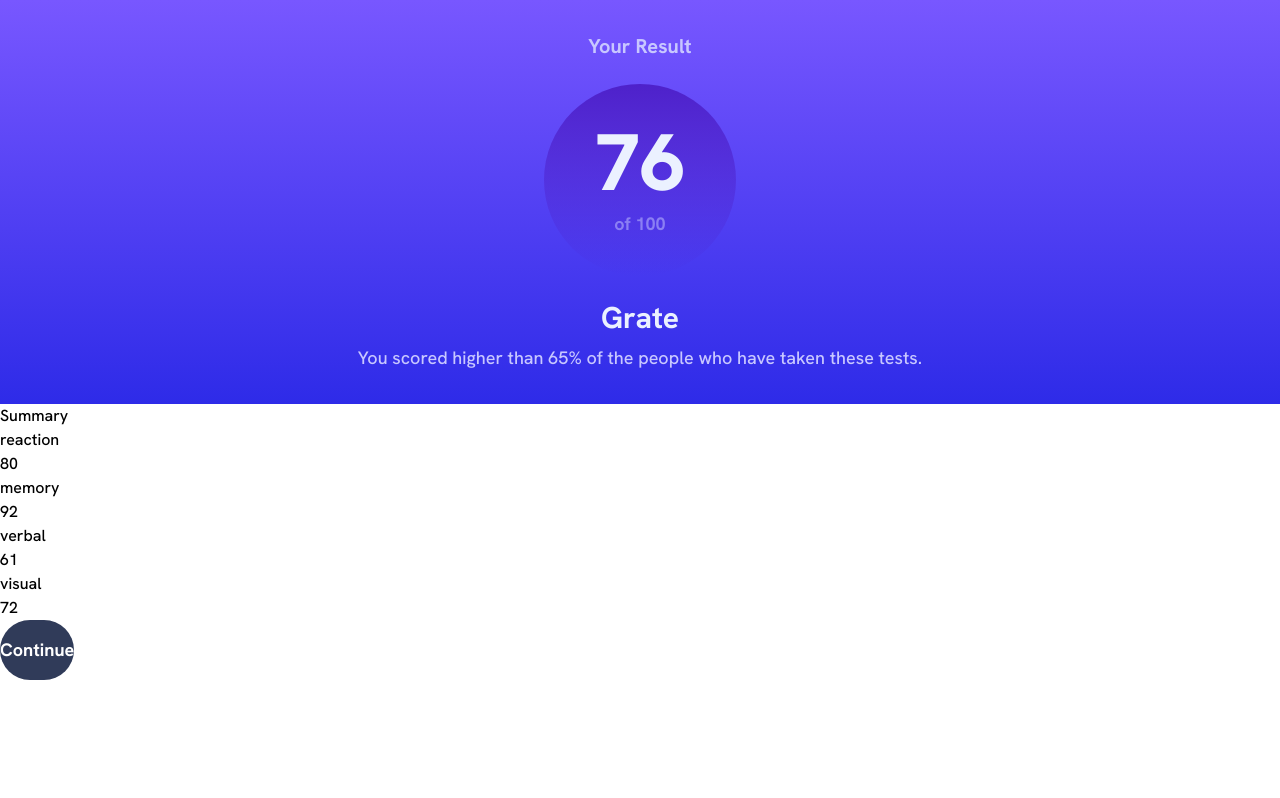
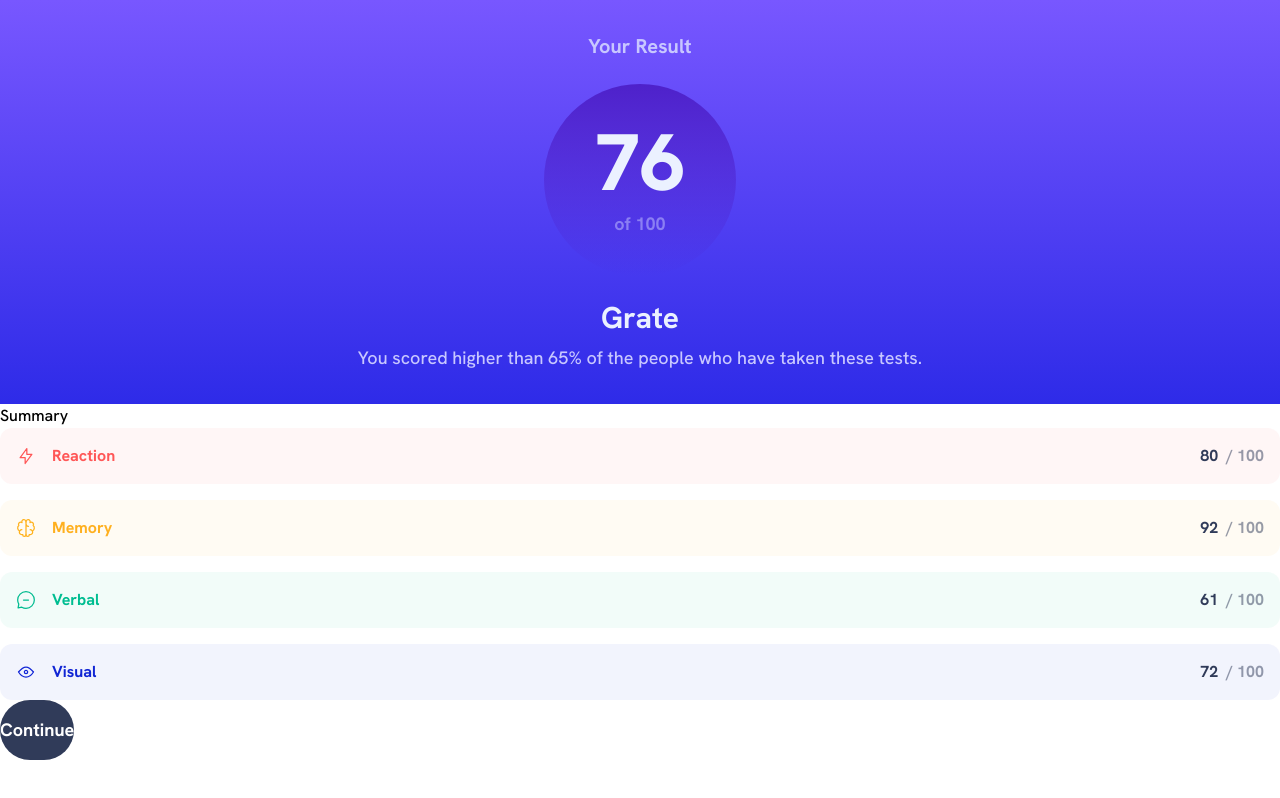
Before and after one commit to palmeiroerick/results-summary-component, a Next.js app: page / in a window 1280 px wide. Built offline with nearby package versions, Linux system fonts and the light colour scheme.

Commit message:
style: add style to CategoryList component

```diff
--- a/components/CategoryList/index.tsx
+++ b/components/CategoryList/index.tsx
@@ -1,18 +1,46 @@
 "use client";
 import { DataContext } from "@/contexts/DataContext";
+import Image from "next/image";
 import React, { useContext } from "react";
 
 const CategoryList = () => {
   const data = useContext(DataContext);
 
   return (
-    <ul>
-      {data.map(({ category, score }, index) => (
-        <li key={index}>
-          <h3>{category}</h3>
-          <h4>{score}</h4>
-        </li>
-      ))}
+    <ul className="flex flex-col gap-4">
+      {data.map(({ category, score, icon, color }, index) => {
+        const bgColors = {
+          "light-red": "bg-light-red/5",
+          "orange-yellow": "bg-orange-yellow/5",
+          "green-teal": "bg-green-teal/5",
+          "cobalt-blue": "bg-cobalt-blue/5",
+        };
+
+        const textColors = {
+          "light-red": "text-light-red",
+          "orange-yellow": "text-orange-yellow",
+          "green-teal": "text-green-teal",
+          "cobalt-blue": "text-cobalt-blue",
+        };
+
+        return (
+          <li
+            key={index}
+            className={`${bgColors[color]} flex flex-row justify-between rounded-xl p-4`}
+          >
+            <div className="flex flex-row gap-4">
+              <Image src={icon} alt="" width={20} height={20} />
+              <h3 className={`${textColors[color]} font-bold capitalize `}>
+                {category}
+              </h3>
+            </div>
+            <div className="flex flex-row gap-2 font-bold">
+              <h4 className="text-dark-gray-blue">{score}</h4>
+              <h4 className="text-dark-gray-blue opacity-50">/ 100</h4>
+            </div>
+          </li>
+        );
+      })}
     </ul>
   );
 };
```
